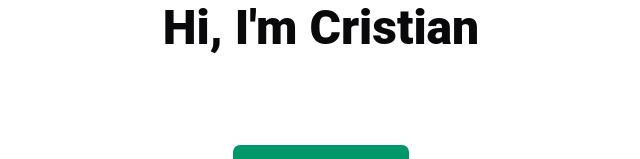
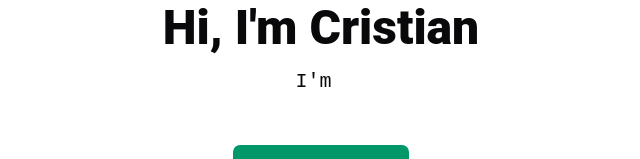
Before and after one commit to ccioanca/Blueprints, a React (Vite) app: page / in a window 1280 px wide. Shown: the part 301-460 px from the top of the page, without its empty margins (319-959 px from the left). Built offline with nearby package versions, Linux system fonts and the light colour scheme; a web font is replaced by a local one.

Commit message:
Update typewriter.tsx

```diff
--- a/src/components/typewriter.tsx
+++ b/src/components/typewriter.tsx
@@ -7,7 +7,7 @@ interface TypewriterProps {
 }
 
 const Typewriter = ({ typeData, typeTime = 2000, className }: TypewriterProps) => {
-    const [displayText, setDisplayText] = useState("");
+    const [displayText, setDisplayText] = useState("I'm\u00A0");
     const [isDeletingText, setIsDeletingText] = useState(false);
     const [wordIndex, setWordIndex] = useState(0);
     const [charIndex, setCharIndex] = useState(0);
@@ -29,7 +29,6 @@ const Typewriter = ({ typeData, typeTime = 2000, className }: TypewriterProps) =
             return () => clearTimeout(timer);
         }
         else if(charIndex == currentWord.length && !isDeletingText){
-            console.log("set deleting");
             const timer = setTimeout(() => {
                 setIsDeletingText(true);
             }, typeTime);
@@ -37,7 +36,6 @@ const Typewriter = ({ typeData, typeTime = 2000, className }: TypewriterProps) =
             return () => clearTimeout(timer);
         }
         else if(charIndex > 0 && isDeletingText) {
-            console.log("start deleting");
             const timer = setTimeout(() => {
                 setDisplayText((prev) => prev.substring(0, prev.length - 1));
                 setCharIndex((prev) => prev - 1);
@@ -46,10 +44,9 @@ const Typewriter = ({ typeData, typeTime = 2000, className }: TypewriterProps) =
             return () => clearTimeout(timer);
         }
         else {
-            console.log("else");
             // Word is finished, wait for typeTime then move to next word
             const timer = setTimeout(() => {
-                setDisplayText("");
+                setDisplayText("I'm\u00A0");
                 setCharIndex(0);
                 setWordIndex((prev) => (prev + 1) % typeData.length);
                 setIsDeletingText(false);
```
